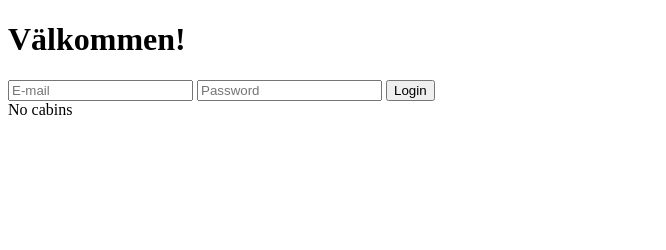
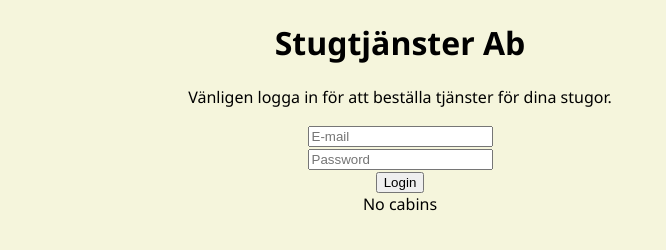
Before and after one commit to jaht1/WoM-frontend, an Electron app: page index.html in a window 800 px wide. Shown: the whole page, without its empty margins (0-666 px from the left). Drawn offline with Linux system fonts and the light colour scheme; no server answers.

Commit message:
lite design

```diff
--- a/index.html
+++ b/index.html
@@ -10,10 +10,11 @@
 </head>
 
 <body>
-  <h1>Välkommen!</h1>
+  <h1>Stugtjänster Ab</h1>
+  <p>Vänligen logga in för att beställa tjänster för dina stugor.</p>
   <div id="login">
-    <input id="email" placeholder="E-mail">
-    <input type="password" id="password" placeholder="Password">
+    <input id="email" placeholder="E-mail"><br>
+    <input type="password" id="password" placeholder="Password"><br>
     <input id="btn-login" type="button" value="Login">
     <div id="msg" style="color:red;"></div>
   </div>
--- a/package.json
+++ b/package.json
@@ -16,7 +16,6 @@
   "bugs": {
     "url": "https://github.com/jaht1/WoM-frontend/issues"
   },
-
   "dependencies": {
     "bcrypt": "^5.1.0",
     "dotenv": "^16.0.3",
--- a/style.css
+++ b/style.css
@@ -0,0 +1,5 @@
+body {
+  background-color: beige;
+  text-align: center;
+  font-family: 'Segoe UI', Tahoma, Geneva, Verdana, sans-serif;
+}
```
Also changed, not shown: 1 other file.
